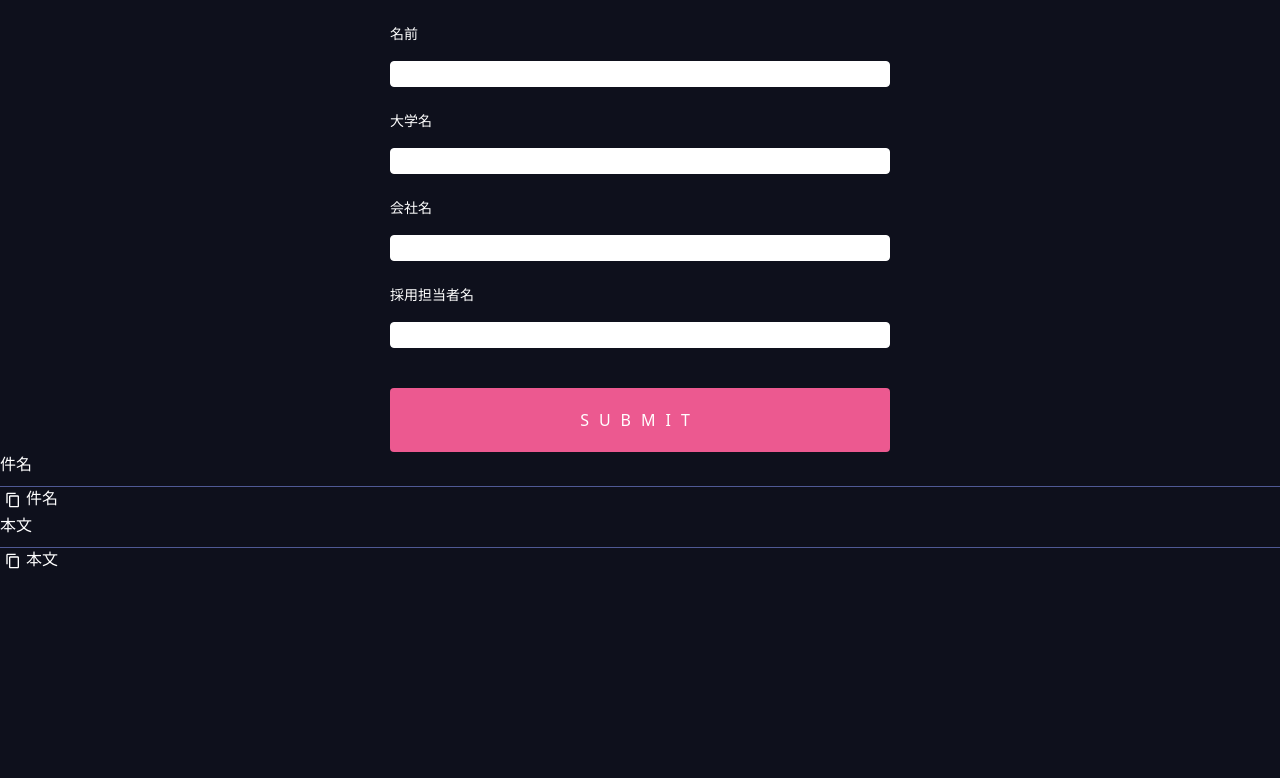
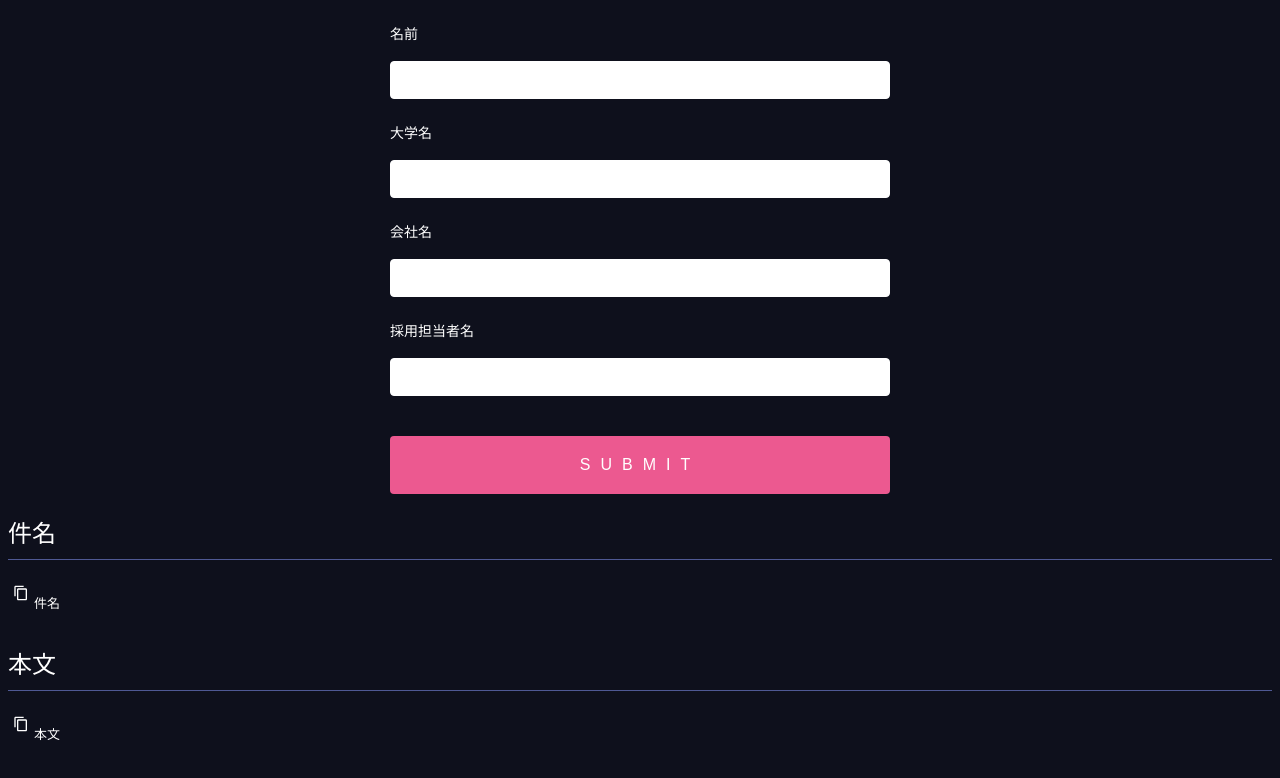
Before and after one commit to diohabara/naitei_jitai, a React (Create React App) app: page / in a window 1280 px wide. Shown: the top 778 px of the page. Built offline with nearby package versions, Linux system fonts and the light colour scheme.

Commit message:
fix: delete unused files

```diff
--- a/package.json
+++ b/package.json
@@ -47,12 +47,10 @@
     ]
   },
   "devDependencies": {
-    "@tailwindcss/postcss7-compat": "^2.1.2",
     "@types/react-copy-to-clipboard": "^5.0.0",
     "autoprefixer": "^9.8.6",
     "gh-pages": "^3.2.0",
     "postcss": "^7.0.35",
-    "react-icons": "^4.2.0",
-    "tailwindcss": "npm:@tailwindcss/postcss7-compat@^2.1.2"
+    "react-icons": "^4.2.0"
   }
 }
--- a/src/App.tsx
+++ b/src/App.tsx
@@ -12,12 +12,7 @@ type Inputs = {
 };
 
 export const App: React.FC = () => {
-  const {
-    register,
-    handleSubmit,
-    watch,
-    formState: { errors },
-  } = useForm<Inputs>();
+  const { register, handleSubmit, watch } = useForm<Inputs>();
 
   const [subject, setSubject] = useState("件名");
   const [body, setBody] = useState("本文");
--- a/src/components/UserForm.tsx
+++ /dev/null
@@ -1,38 +0,0 @@
-import React from 'react';
-
-type UserFormProps = {
-};
-
-type UserFormState = {
-  value: string
-};
-
-export class UserForm extends React.Component<UserFormProps, UserFormState> {
-  constructor(props: UserFormProps) {
-    super(props);
-    this.state = {value: ""};
-
-    this.handleChange = this.handleChange.bind(this);
-    this.handleSubmit = this.handleSubmit.bind(this);
-  }
-
-  handleChange(event: { target: { value: string; }; } ) {
-    this.setState({value: event.target.value});
-  }
-
-  handleSubmit(event: { preventDefault: () => void; } ) {
-    event.preventDefault();
-  }
-
-  render() {
-    return (
-      <form onSubmit={this.handleSubmit}>
-        <label>
-          Name:
-          <input type="text" value={this.state.value} onChange={this.handleChange} />
-        </label>
-        <input type="submit" value="Submit" />
-      </form>
-    )
-  }
-}
--- a/tailwind.config.js
+++ /dev/null
@@ -1,37 +0,0 @@
-const colors = require("tailwindcss/colors");
-
-module.exports = {
-  purge: ["./src/**/*.{js,jsx,ts,tsx}", "./public/index.html"],
-  darkMode: false, // or 'media' or 'class'
-  theme: {
-    extend: {
-      colors: {
-        blueGray: colors.blueGray,
-        coolGray: colors.coolGray,
-        gray: colors.gray,
-        trueGray: colors.trueGray,
-        warmGray: colors.warmGray,
-        red: colors.red,
-        orange: colors.orange,
-        amber: colors.amber,
-        yellow: colors.yellow,
-        lime: colors.lime,
-        green: colors.green,
-        emerald: colors.emerald,
-        teal: colors.teal,
-        cyan: colors.cyan,
-        lightBlue: colors.lightBlue,
-        indigo: colors.indigo,
-        violet: colors.violet,
-        purple: colors.purple,
-        fuchsia: colors.fuchsia,
-        pink: colors.pink,
-        rose: colors.rose,
-      },
-    },
-  },
-  variants: {
-    extend: {},
-  },
-  plugins: [],
-};
```
Also changed, not shown: src/index.tsx (+6 -9 lines), tsconfig.json (+2 -8 lines), public/manifest.json.
